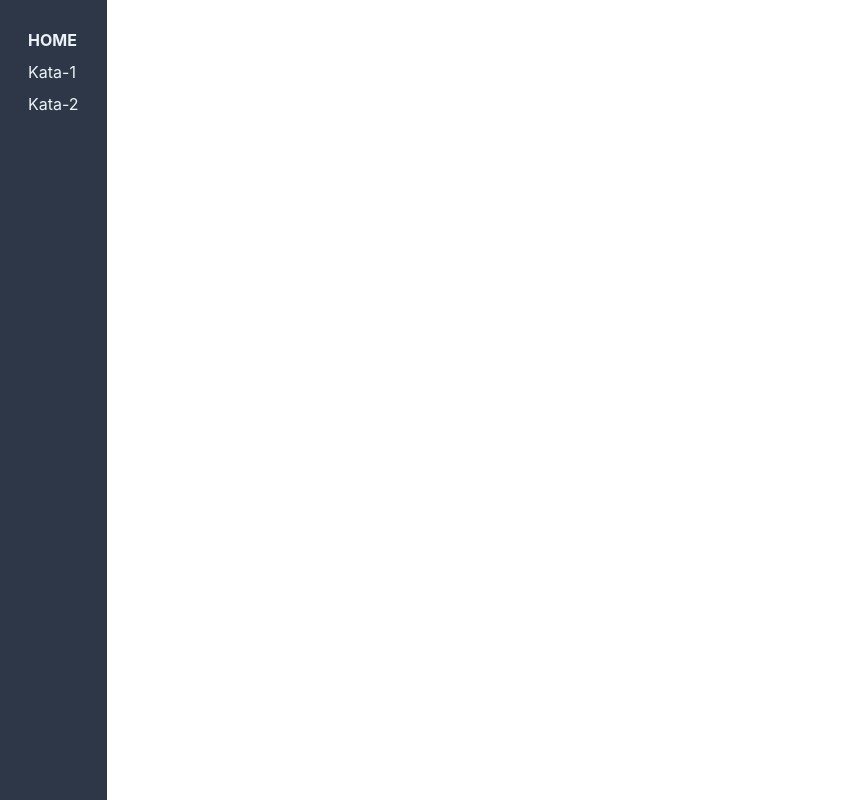
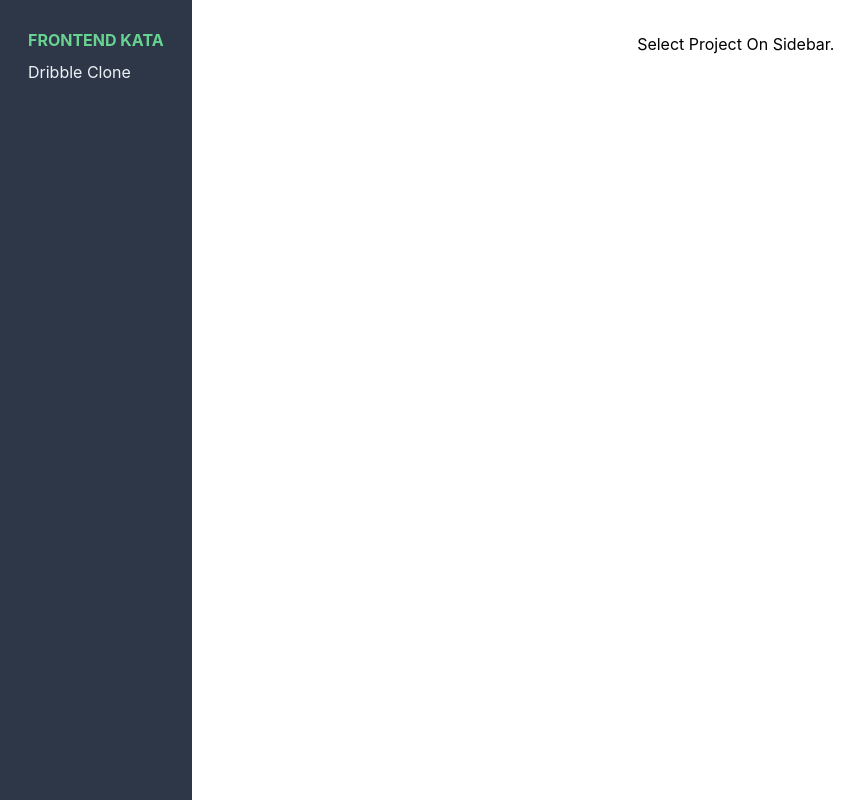
Before and after one commit to aofleejay/frontend-kata, a React (Create React App) app: page / in a window 1280 px wide. Shown: the whole page, without its empty margins (0-867 px from the left). Built offline with nearby package versions, Linux system fonts and the light colour scheme.

Commit message:
:sparkles: Setup route for Dribble ui clone.

```diff
--- a/src/Layout.tsx
+++ b/src/Layout.tsx
@@ -6,15 +6,14 @@ const Layout: React.FC = ({ children }) => (
     <nav className="bg-gray-800 text-gray-200 h-screen p-6">
       <ul>
         <li className="p-1">
-          <Link to="/" className="uppercase font-bold">
-            home
+          <Link to="/" className="uppercase font-bold text-green-400">
+            frontend kata
           </Link>
         </li>
         <li className="p-1">
-          <Link to="/kata-1">Kata-1</Link>
-        </li>
-        <li className="p-1">
-          <Link to="/kata-1">Kata-2</Link>
+          <Link to="/dribble-clone" className="capitalize">
+            dribble clone
+          </Link>
         </li>
       </ul>
     </nav>
--- /dev/null
+++ b/src/dribble-clone/Home.tsx
@@ -0,0 +1,7 @@
+import React from 'react'
+
+const Home: React.FC = () => {
+  return <h1 className="">Home</h1>
+}
+
+export default Home
--- /dev/null
+++ b/src/dribble-clone/index.tsx
@@ -0,0 +1,3 @@
+import Home from './Home'
+
+export default Home
--- a/src/index.tsx
+++ b/src/index.tsx
@@ -1,16 +1,26 @@
 import React from 'react'
 import ReactDOM from 'react-dom'
-import { BrowserRouter as Router, Switch } from 'react-router-dom'
+import { BrowserRouter as Router, Switch, Route } from 'react-router-dom'
 import './assets/styles/tailwind.build.css' // FIXME: Remove unused css to reduce file size.
 import './index.css'
 import Layout from './Layout'
+import Dribble from './dribble-clone'
 import * as serviceWorker from './serviceWorker'
 
 ReactDOM.render(
   <React.StrictMode>
     <Router>
       <Layout>
-        <Switch>{/* TODO: Kata practice's routes here. */}</Switch>
+        <Switch>
+          <Route path="/">
+            <p className="capitalize text-center mt-8">
+              select project on sidebar.
+            </p>
+          </Route>
+          <Route path="/dribble-clone">
+            <Dribble />
+          </Route>
+        </Switch>
       </Layout>
     </Router>
   </React.StrictMode>,
```
